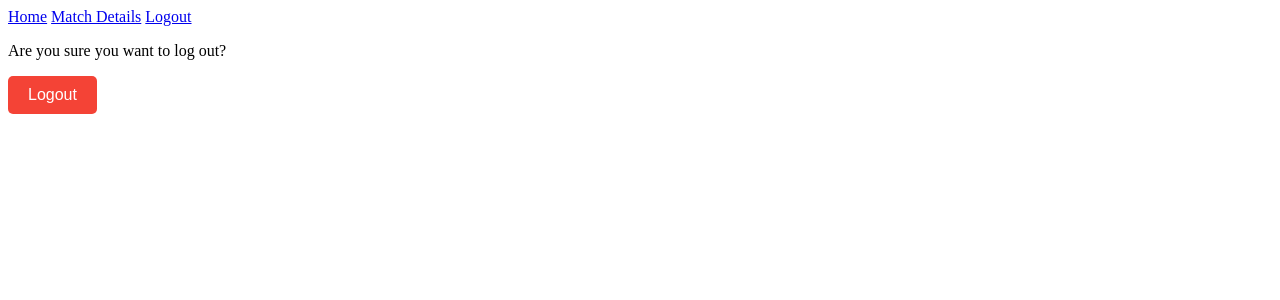
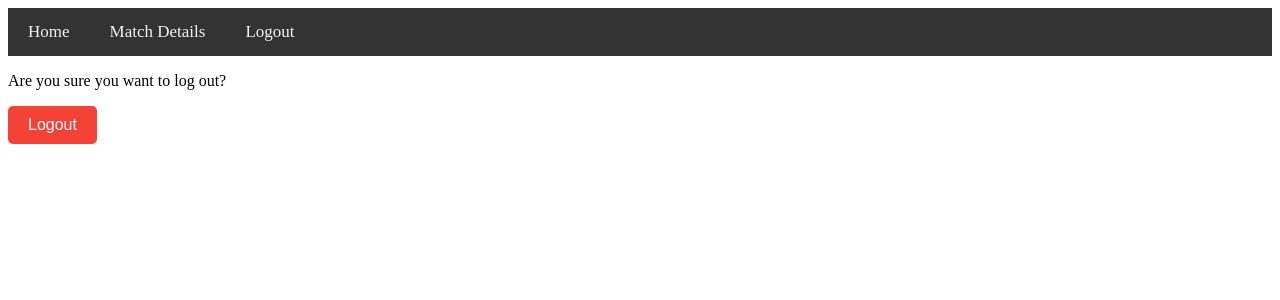
Before and after one commit to RossElmes/youtubeplayer, a Flask app: page /logout in a window 1280 px wide. Shown: the top 300 px of the page. Run offline with Flask 3, Linux system fonts and the light colour scheme; the visitor is signed in with stand-in values (Sample User, id 1); some libraries are stand-ins or nearby versions.

Commit message:
Update logout css

```diff
--- a/static/logout.css
+++ b/static/logout.css
@@ -1,4 +1,28 @@
 /* Logout Page Styling */
+.navbar {
+    background-color: #333;
+    overflow: hidden;
+    position: sticky;
+    top: 0;
+    z-index: 1000;
+}
+
+.navbar a {
+    float: left;
+    display: block;
+    color: #f2f2f2;
+    text-align: center;
+    padding: 14px 20px;
+    text-decoration: none;
+    font-size: 17px;
+}
+
+.navbar a:hover,
+.navbar a.active {
+    background-color: #f7f7f7;
+    color: white;
+}
+
 .logout-container {
     text-align: center;
     margin-top: 50px;
```
